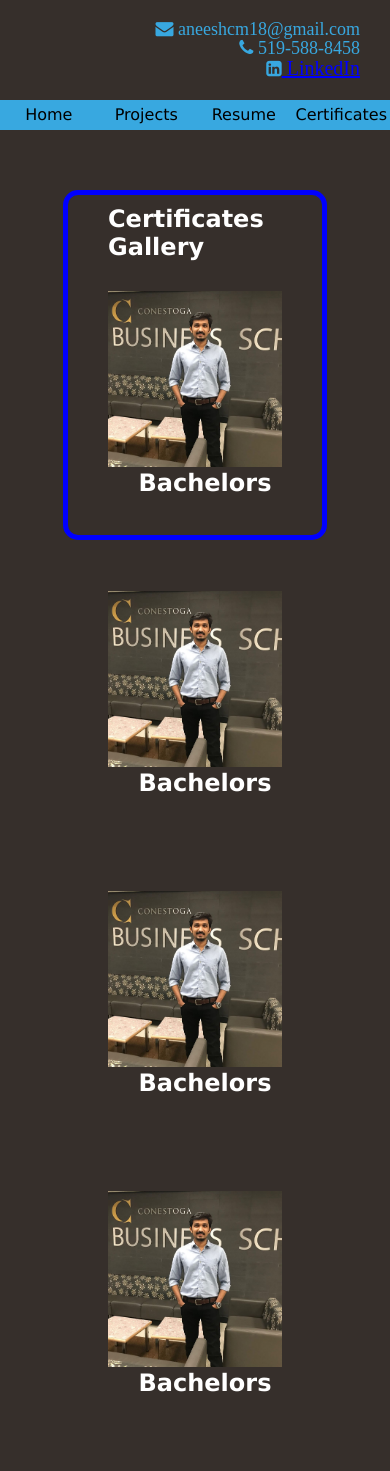
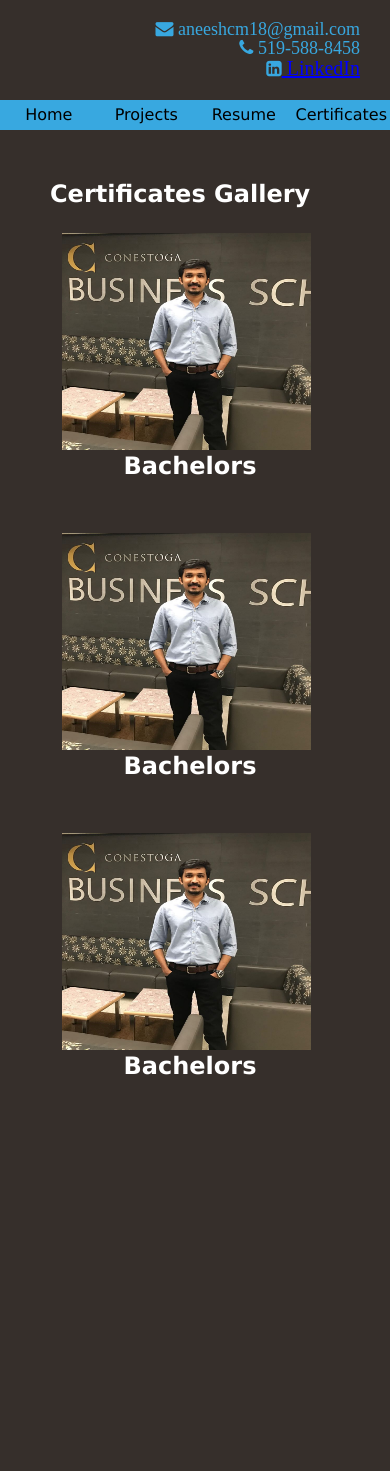
Before and after one commit to aneesh-mohanan/Online-Profile, a Django app: page /certificates in a window 390 px wide. Shown: the part 100-1571 px from the top of the page. After the commit the page ends 1175 px from the top, so only its background shows below. Run offline with Django 3.2, Linux system fonts and the light colour scheme; some web fonts are replaced.

Commit message:
fixed layout of certificates page to make it responsive

```diff
--- a/portfolio/templates/certificates.html
+++ b/portfolio/templates/certificates.html
@@ -4,34 +4,43 @@
 
 .certificates-section{
   margin: auto;
-  margin-top: 60px;
-  width: 80%;
-  height: 350px;;
-  padding-left: 20px;
-  padding-right: 20px;
-  padding-bottom: 10px;
-  border: 5px solid blue;
-  border-radius: 15px;
+  margin-top: 40px;
+  width: 100%;
+  height: auto;
+  padding-left: 0px;
+  padding-right: 0px;
+  padding-bottom: 0px;
 }
 
- .certificates-tittle{
+ .certificates-container-tittle{
   position: relative;
   bottom: 10px;
   color: white;
   padding-left: 20px;
   padding-top: 20px;
-  align: center;
+  text-align: left;
   margin:0;
+}
+.certificate-name{
+  padding-bottom:2px;
+  padding-top:8px;
+  padding-right: 40px;
+  color:white;
+  text-align: center;
 }
 
 div.gallery {
-  padding-bottom: 0px;
-  margin: 0px;
+  padding: 10px;
+  padding-right: 0px;
+  margin: auto;
+  width: 100%;
+  height: 90%;
 }
 
 div.gallery img {
-  width: 100%;
-  height: auto;
+  margin: auto;
+  width: 90%;
+  height: 90%;
 }
 
 * {
@@ -39,11 +48,11 @@
 }
 
 .zoom {
-  padding: 20px;
+  margin: auto;
+  padding: 5px;
   transition: transform .2s;
-  width: 100%;
+  width: 90%;
   height: 300px;
-  margin: auto;
 }
 
 .zoom:hover {
@@ -53,17 +62,17 @@
 }
 
 .responsive {
-  padding: 0;
+  padding: 5px;
   float: left;
-  width: 24.99999%;
-  margin: 0;
+  width: 30%;
+  margin: 5px;
 }
 
 @media only screen and (max-width: 700px) {
   .responsive {
-    width: 49.99999%;
+    width: 100%;
     margin: 0;
-padding: 0;
+    padding: 0;
   }
 }
 
@@ -83,7 +92,7 @@
 {% block content %}
 <div class="certificates-section">
 
-  <h2 class="certificates-tittle">Certificates Gallery</h2>
+  <h2 class="certificates-container-tittle">Certificates Gallery</h2>
   {%load static %}
   <div class="responsive">
     <div class="zoom">
@@ -91,7 +100,7 @@
         <a href="{% static 'images/Aneesh profile picture.jpg' %}" target="_blank">
           <img alt="Certificate" src="{% static 'images/Aneesh profile picture.jpg' %}">
         </a>
-        <h2 align="center" style="padding-bottom:2px;padding-top:8px;color:white;"> Bachelors</h2>
+        <h2 class="certificate-name"> Bachelors</h2>
       </div>
     </div>
   </div>
@@ -102,7 +111,7 @@
         <a href="{% static 'images/Aneesh profile picture.jpg' %}" target="_blank">
         <img alt="Cinque Terre" src="{% static 'images/Aneesh profile picture.jpg' %}">
         </a>
-        <h2 align="center" style="padding-bottom:2px;padding-top:8px;color:white;"> Bachelors</h2>
+        <h2 class="certificate-name"> Bachelors</h2>
       </div>
     </div>
   </div>
@@ -113,21 +122,12 @@
         <a href="{% static 'images/Aneesh profile picture.jpg' %}" target="_blank">
           <img alt="Cinque Terre" src="{% static 'images/Aneesh profile picture.jpg' %}">
         </a>
-        <h2 align="center" style="padding-bottom:2px;padding-top:8px;color:white;"> Bachelors</h2>
+        <h2 class="certificate-name"> Bachelors</h2>
       </div>
     </div>
   </div>
 
-  <div class="responsive">
-    <div class="zoom">
-      <div class="gallery">
-        <a href="{% static 'images/Aneesh profile picture.jpg' %}" target="_blank">
-          <img alt="Cinque Terre" src="{% static 'images/Aneesh profile picture.jpg' %}">
-        </a>
-        <h2 align="center" style="padding-bottom:2px;padding-top:8px;color:white;"> Bachelors</h2>
-      </div>
-    </div>
-  </div>
+
 
 </div>
 {% endblock %}
```
